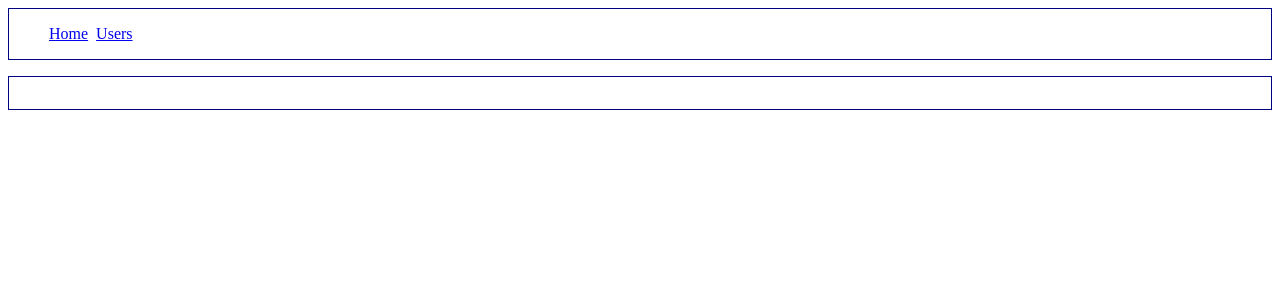
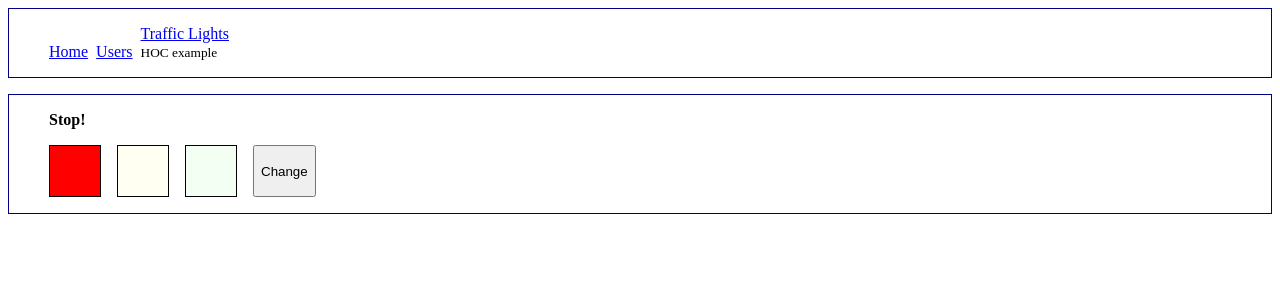
Before and after one commit to idenisovs/basic-react-app, a React app: page /traffic-lights in a window 1280 px wide. Shown: the top 300 px of the page. Built offline with nearby package versions, Linux system fonts and the light colour scheme.

Commit message:
Basic HOC example.

```diff
--- a/sources/App.js
+++ b/sources/App.js
@@ -1,22 +1,25 @@
 import React from 'react';
 import { NavBar } from './components';
 import { BrowserRouter as Router, Route, Switch } from 'react-router-dom';
-import { Dashboard, Users } from './pages';
+import { Dashboard, TrafficLights, Users } from './pages';
 
 import style from './App.scss';
 
 export default function App() {
   return (
     <Router>
-            <NavBar />
+      <NavBar/>
 
       <div className={style.PageLayout}>
         <Switch>
           <Route exact path="/">
-                        <Dashboard />
+            <Dashboard/>
           </Route>
           <Route path="/users">
-                        <Users />
+            <Users/>
+          </Route>
+          <Route path="/traffic-lights">
+            <TrafficLights />
           </Route>
         </Switch>
       </div>
--- a/sources/components/NavBar/NavBar.jsx
+++ b/sources/components/NavBar/NavBar.jsx
@@ -17,6 +17,14 @@ export function NavBar() {
             Users
           </Link>
         </li>
+        <li>
+          <div>
+            <Link to="/traffic-lights">
+              Traffic Lights
+            </Link>
+          </div>
+          <small>HOC example</small>
+        </li>
       </ul>
     </nav>
   )
--- a/sources/pages/index.js
+++ b/sources/pages/index.js
@@ -1,2 +1,3 @@
 export * from './dashboard/Dashboard';
 export * from './users/Users';
+export * from './traffic-lights/TrafficLights';
--- /dev/null
+++ b/sources/pages/traffic-lights/TrafficLights.jsx
@@ -0,0 +1,34 @@
+import React, { useEffect, useState } from 'react';
+import TrafficLightsSimple from './TrafficLightsSimple';
+import { trafficLightsStates as states } from './TrafficLightsStates';
+
+export function TrafficLights() {
+  const [ trafficLightsState, setTrafficLightsState ] = useState(states.STOP);
+  const [ title, setTitle ] = useState('');
+
+  useEffect(() => {
+    switch (trafficLightsState) {
+      case states.RUN:
+        setTitle('Walk!');
+        break;
+      case states.SWITCHING:
+        setTitle('Wait...');
+        break;
+      case states.STOP:
+        setTitle('Stop!');
+        break;
+    }
+  }, [trafficLightsState]);
+
+  function changeLights() {
+    const nextState = trafficLightsState === states.STOP ? states.RUN : states.STOP;
+
+    setTrafficLightsState(states.SWITCHING);
+
+    setTimeout(() => {
+      setTrafficLightsState(nextState);
+    }, 2000);
+  }
+
+  return <TrafficLightsSimple title={title} state={trafficLightsState} onChange={changeLights}/>
+}
--- /dev/null
+++ b/sources/pages/traffic-lights/TrafficLightsSimple.jsx
@@ -0,0 +1,40 @@
+import React from 'react';
+import classNames from 'classnames';
+import PropTypes from 'prop-types';
+
+import style from './TrafficLightsSimple.scss';
+import { trafficLightsStates as states } from './TrafficLightsStates';
+
+function TrafficLightsSimple(props) {
+  const { state, title, onChange } = props;
+
+  return (
+    <section className={style.TrafficLightsSimple}>
+      <header>
+        <strong>{title}</strong>
+      </header>
+      <div className={style.Lights}>
+        <span id="red" className={classNames(style.Light, style.Red, { [style.On]: state === states.STOP })} />
+        <span id="yellow" className={classNames(style.Light, style.Yellow, { [style.On]: state === states.SWITCHING })} />
+        <span id="green" className={classNames(style.Light, style.Green, { [style.On]: state === states.RUN })} />
+        <button type="button" onClick={onChange} disabled={state === states.SWITCHING}>
+          Change
+        </button>
+      </div>
+    </section>
+  );
+}
+
+TrafficLightsSimple.propTypes = {
+  state: PropTypes.string,
+  title: PropTypes.string,
+  onChange: PropTypes.func,
+};
+
+TrafficLightsSimple.defaultProps = {
+  state: states.STOP,
+  title: '',
+  onChange: () => {}
+};
+
+export default TrafficLightsSimple;
--- /dev/null
+++ b/sources/pages/traffic-lights/TrafficLightsSimple.scss
@@ -0,0 +1,42 @@
+.TrafficLightsSimple {
+  header {
+    margin-bottom: 1em;
+  }
+
+  .Lights {
+    display: flex;
+    flex-direction: row;
+
+    .Light {
+      display: inline-block;
+      width: 50px;
+      height: 50px;
+      border: 1px solid black;
+      margin-right: 1em;
+    }
+
+    .Red {
+      background-color: rgba(255, 0, 0, 0.05);
+
+      &.On {
+        background-color: rgba(255, 0, 0, 1);
+      }
+    }
+
+    .Yellow {
+      background-color: rgba(255, 255, 0, 0.05);
+
+      &.On {
+        background-color: rgba(255, 255, 0, 1);
+      }
+    }
+
+    .Green {
+      background-color: rgba(0, 255, 0, 0.05);
+
+      &.On {
+        background-color: rgba(0, 255, 0, 1);
+      }
+    }
+  }
+}
--- /dev/null
+++ b/sources/pages/traffic-lights/TrafficLightsStates.js
@@ -0,0 +1,5 @@
+export const trafficLightsStates = {
+  RUN: 'RUN',
+  SWITCHING: 'SWITCHING',
+  STOP: 'STOP'
+};
```
Lines whose indentation alone changed are shown as unchanged.
